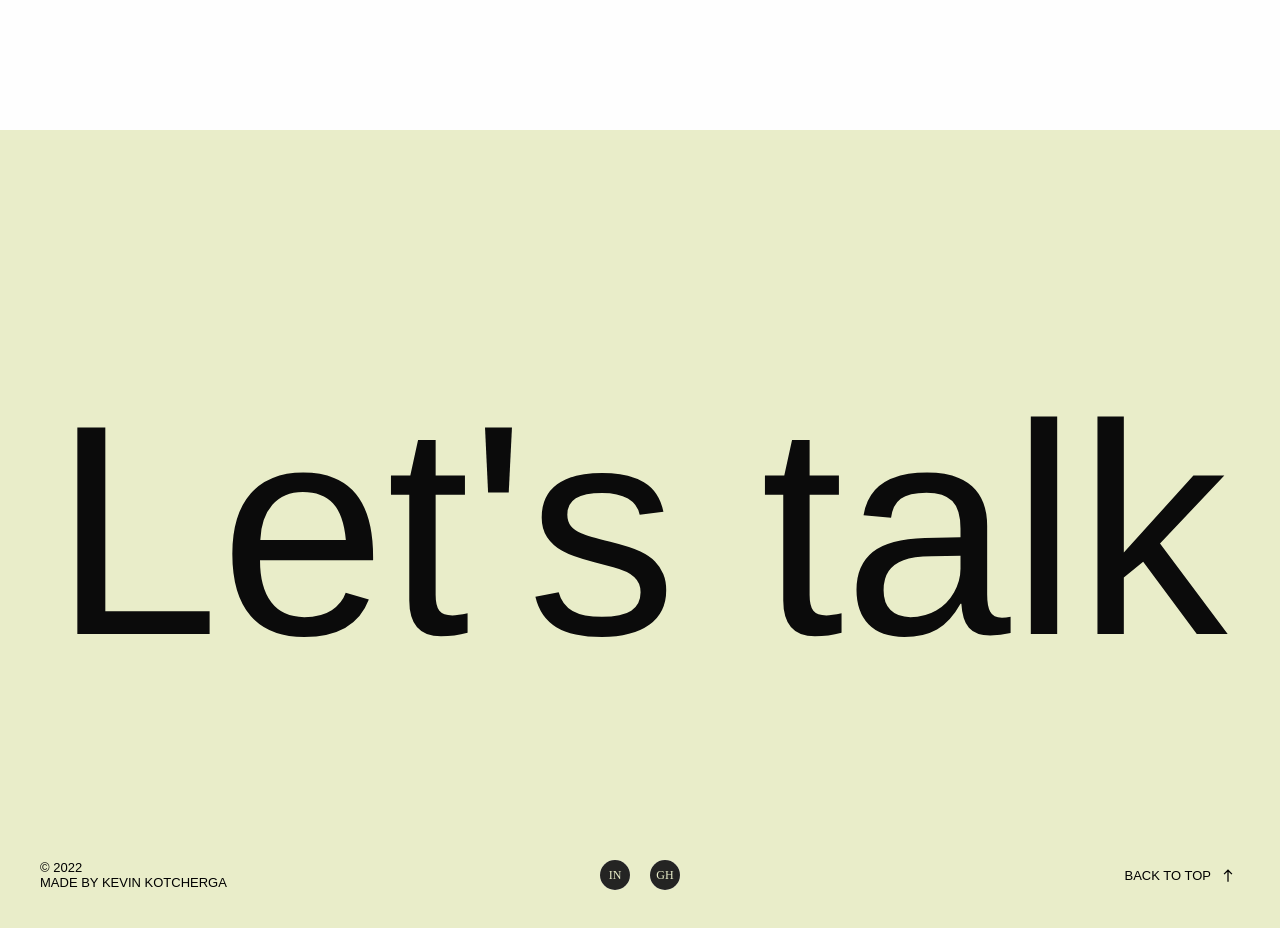
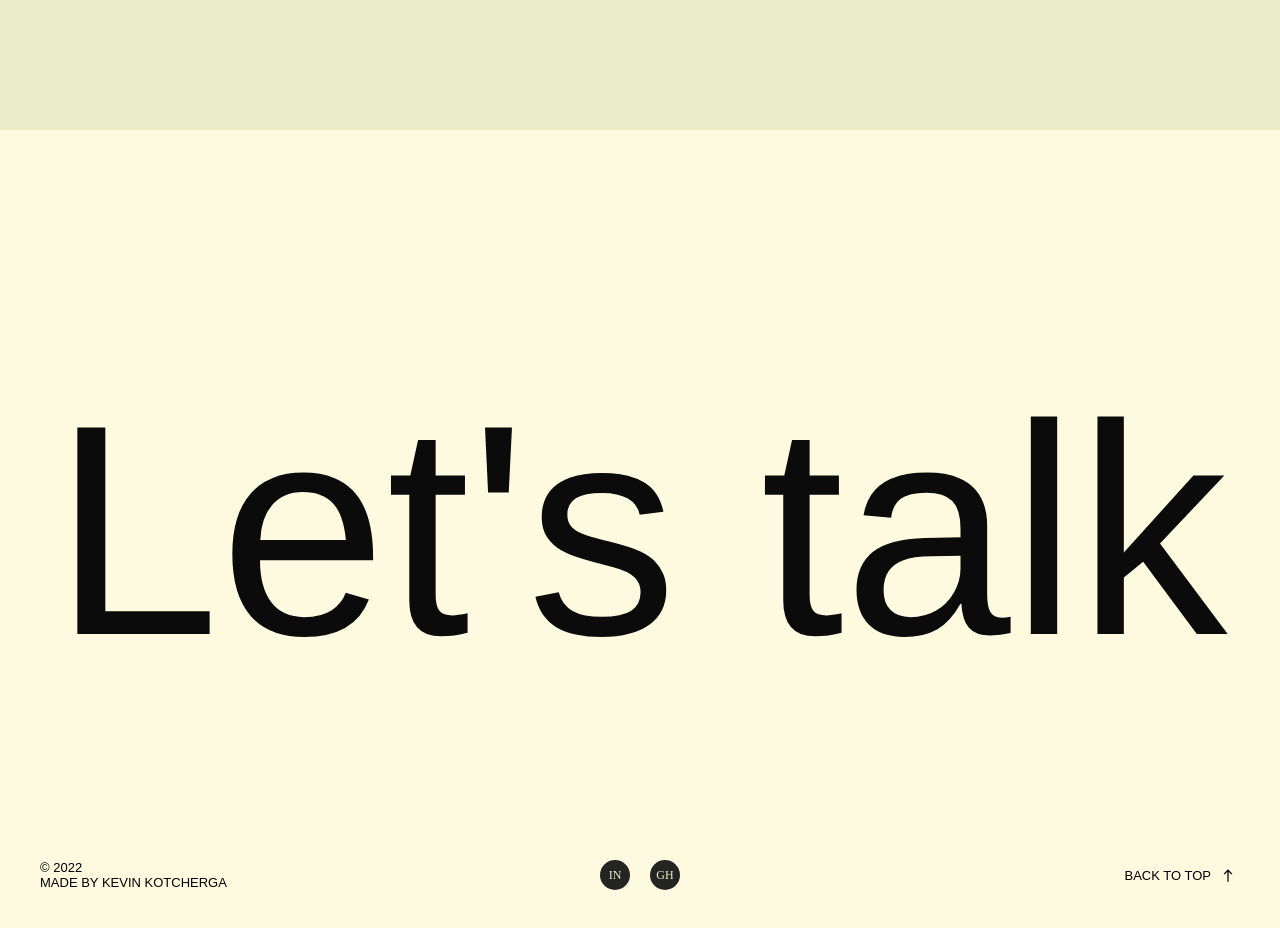
Before and after one commit to kevinkotcherga/portfolio-frontend, a React (Create React App) app: page / in a window 1280 px wide. Shown: the part 3080-4008 px from the top of the page. Built offline with nearby package versions, Linux system fonts and the light colour scheme; a web font is replaced by a local one.

Commit message:
feat(pages) : modification du background de SelectedWork et Contact

```diff
--- a/src/pages/Contact.js
+++ b/src/pages/Contact.js
@@ -5,7 +5,7 @@ import NorthOutlinedIcon from '@mui/icons-material/NorthOutlined';
 
 const Container = styled.div`
 	height: 100vh;
-	background-color: #e9edc9;
+	background-color: #fefae0;
 	display: flex;
 	justify-content: center;
 	align-items: center;
--- a/src/pages/SelectedWorks.js
+++ b/src/pages/SelectedWorks.js
@@ -4,7 +4,7 @@ import ProjectCard from '../components/ProjectCard';
 import { projects } from '../data';
 
 const MainContainer = styled.div`
-	background-color: #fefefe;
+	background-color: #e9edc9;
 `;
 
 const Title = styled.p`
```
